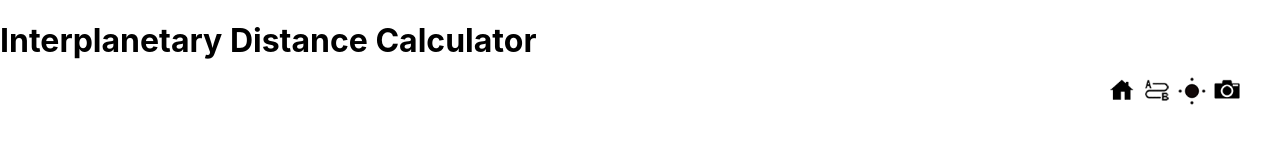
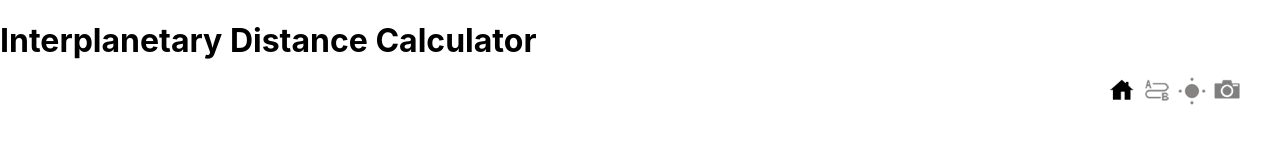
Before and after one commit to arinrare/thesolarsystem-react-ts, a React (Create React App) app: page /solar_system in a window 1280 px wide. Shown: the top 166 px of the page. Built offline with nearby package versions, Linux system fonts and the light colour scheme.

Commit message:
Turned out that setState had a race condition with navigating to a new page. used local storage to retain current page variable

```diff
--- a/src/components/imageAccordion/index.tsx
+++ b/src/components/imageAccordion/index.tsx
@@ -43,11 +43,14 @@ const ImageAccordion = () => {
     const ShowButton = true;
     const handleClick = (id: number) => {
         if (id === 1) {
-          navigate("/solar_system");
+            sessionStorage.setItem('currentPage', '1');
+            navigate("/solar_system");
         } else if (id === 2) {
-          navigate("/orbit");
+            sessionStorage.setItem('currentPage', '2');
+            navigate("/orbit");
         } else if (id === 3) {
-          navigate("/gallery");
+            sessionStorage.setItem('currentPage', '3');
+            navigate("/gallery");
         }
     }
 
--- a/src/components/navmenu/index.tsx
+++ b/src/components/navmenu/index.tsx
@@ -3,40 +3,19 @@ import { Link } from "react-router-dom";
 import './index.css';
 
 const Navmenu = () => {
-
-    const [state, setState] = useState([false, false, false, false])
-
-    function handleClick(ID: number) {
-        setState(oldState => {
-            let stateArray = [false, false, false, false];
-            let newArray = [false, false, false, false];
-
-            stateArray.forEach((element, index) => {
-                if (index === ID) {
-                    newArray[index] = true;
-                }
-            });
-            stateArray = newArray
-            console.log(stateArray);
-            const newState = {...oldState, ...stateArray};
-            return newState;
-
-        });
+    function handleClick(ID: string) {
+            sessionStorage.setItem('currentPage', ID);
     }
 
-    useEffect(() => {
-        setState(state => ({ ...state, state}));
-    }, []);
-
-        return (
-            <>
-               <div id = "navmenu">
-    		   		<Link onClick = {() => handleClick(0)} className = {state[0] ? "navlink inline active" : "navlink inline"} to="/"><img className = "navImage menuHome" src = "/images/navmenu/home_resized.png" alt = "black and white home icon" /></Link>
-                    <Link onClick = {() => handleClick(1)} className = {state[1] ? "navlink inline active" : "navlink inline"} to="/solar_system"><img className = "navImage solarsystemHome" src = "/images/navmenu/distance_resized.png" alt = "black and white distance calculator icon" /></Link>
-    				<Link onClick = {() => handleClick(2)} className = {state[2] ? "navlink inline active" : "navlink inline"} to="/orbit"><img className = "navImage orbitHome" src = "/images/navmenu/orbit_resized.png" alt = "black and white orbit icon" /></Link>
-    				<Link onClick = {() => handleClick(3)} className = {state[3] ? "navlink inline active" : "navlink inline"} to="/gallery"><img className = "navImage galleryHome" src = "/images/navmenu/gallery_resized.png" alt = "black and white gallery icon" /></Link>
-    			</div>
-            </>
-        );
+    return (
+        <>
+            <div id="navmenu">
+                <Link onClick={() => handleClick("0")} className= "navlink inline" to="/"><img className="navImage menuHome" src="/images/navmenu/home_resized.png" alt="black and white home icon" /></Link>
+                <Link onClick={() => handleClick("1")} className={parseInt(sessionStorage.getItem('currentPage') ?? '1') === 1 ? "navlink inline active" : "navlink inline"} to="/solar_system"><img className="navImage solarsystemHome" src="/images/navmenu/distance_resized.png" alt="black and white distance calculator icon" /></Link>
+                <Link onClick={() => handleClick("2")} className={parseInt(sessionStorage.getItem('currentPage') ?? '2') === 2 ? "navlink inline active" : "navlink inline"} to="/orbit"><img className="navImage orbitHome" src="/images/navmenu/orbit_resized.png" alt="black and white orbit icon" /></Link>
+                <Link onClick={() => handleClick("3")} className={parseInt(sessionStorage.getItem('currentPage') ?? '3') === 3 ? "navlink inline active" : "navlink inline"} to="/gallery"><img className="navImage galleryHome" src="/images/navmenu/gallery_resized.png" alt="black and white gallery icon" /></Link>
+            </div>
+        </>
+    );
 }
 export default Navmenu;
```
